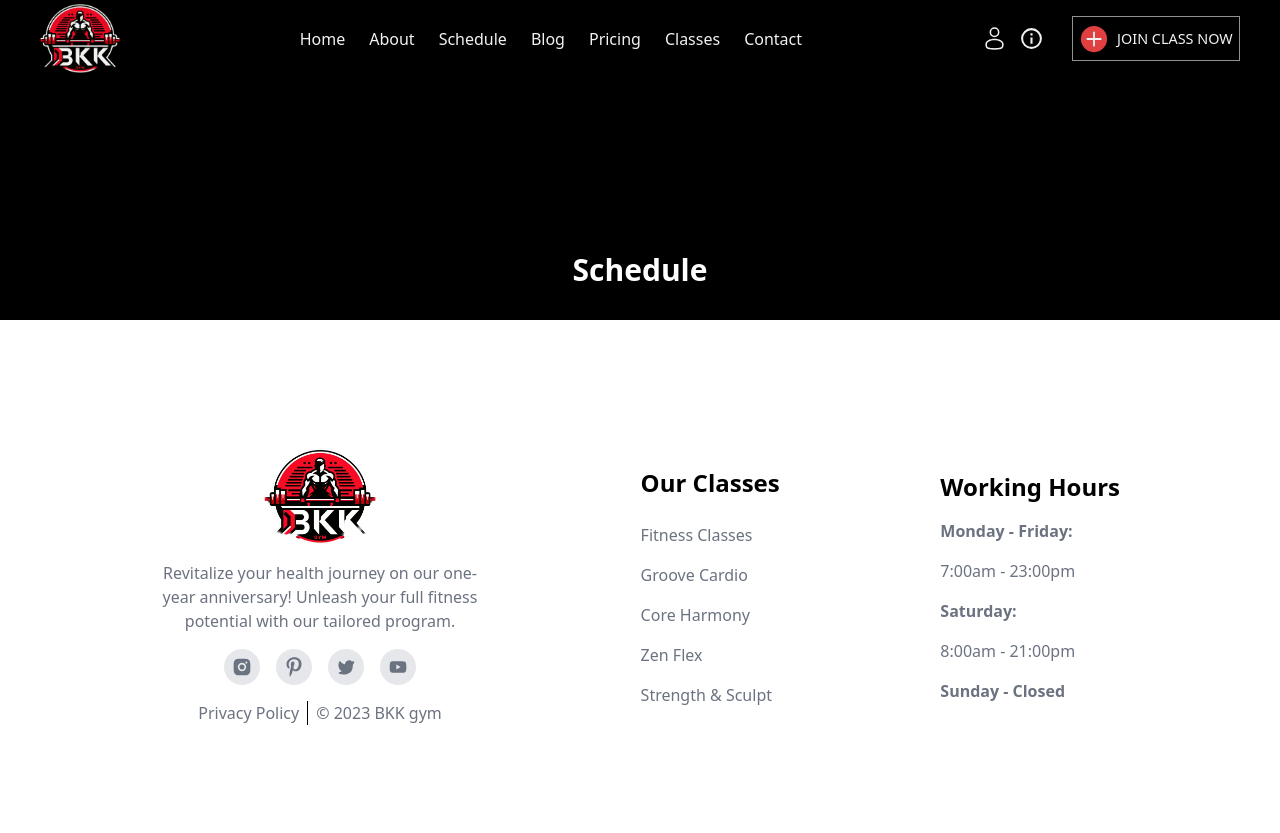
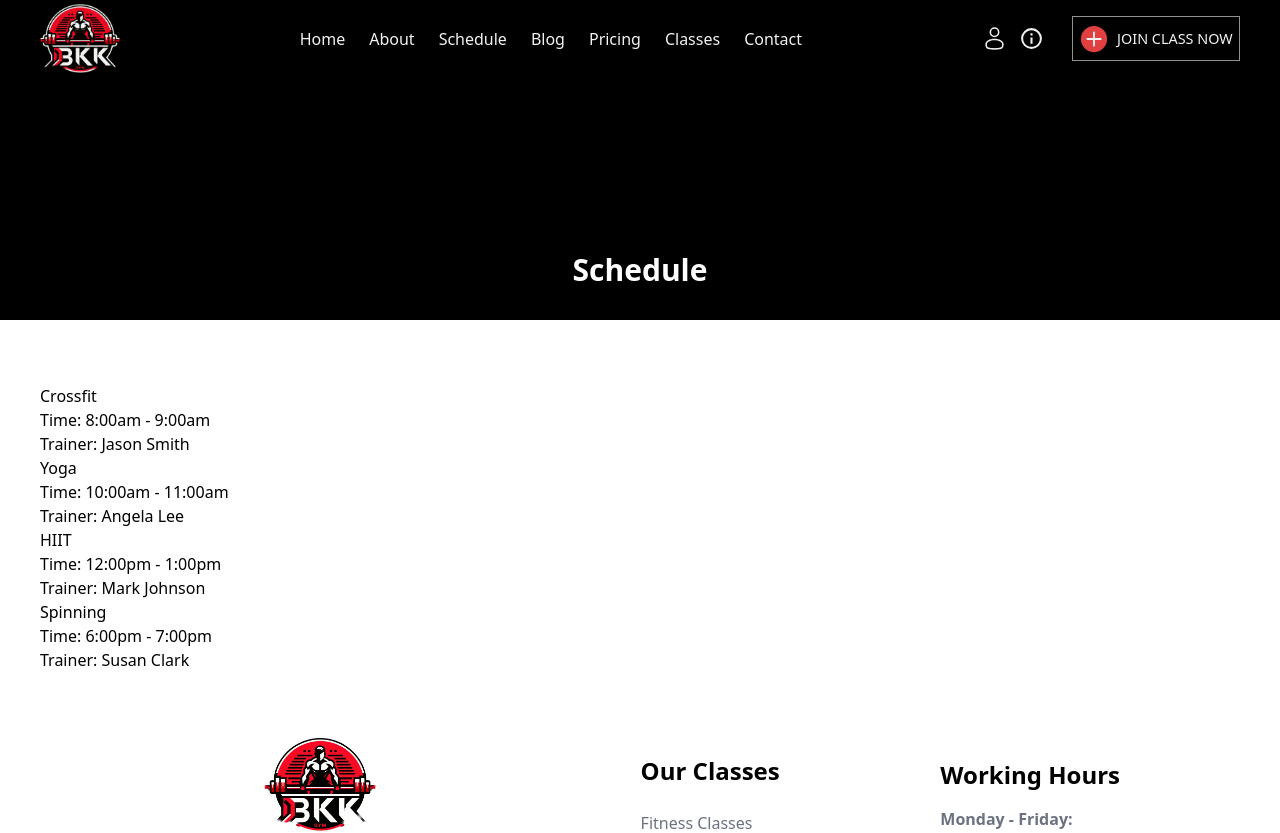
Before and after one commit to OnigiriKing/new-project, a React (Create React App) app: page /Schedule in a window 1280 px wide. Shown: the top 833 px of the page. Before the commit the page ends 800 px from the top, so only its background shows below. Built offline with nearby package versions, Linux system fonts and the light colour scheme.

Commit message:
State and mapping added

```diff
--- a/src/components/scheduleComp/Schedule.jsx
+++ b/src/components/scheduleComp/Schedule.jsx
@@ -1,6 +1,10 @@
 import TopComp from "components/topComp/TopComp";
+import React from "react";
+import scheduleList from "utils/data/chedule";
 
 export default function Schedule() {
+  const [day, setDay] = React.useState("monday");
+
   return (
     <div class="w-full flex flex-col items-center">
       <TopComp des="Schedule" />
@@ -9,7 +13,13 @@ export default function Schedule() {
           <div></div>
         </div>
         <div>
-
+          {Object.entries(scheduleList[day]).map(([key, data]) => (
+            <div key={key}>
+              <h3>{data.name}</h3>
+              <p>Time: {data.time}</p>
+              <p>Trainer: {data.trainer}</p>
+            </div>
+          ))}
         </div>
       </div>
     </div>
```
